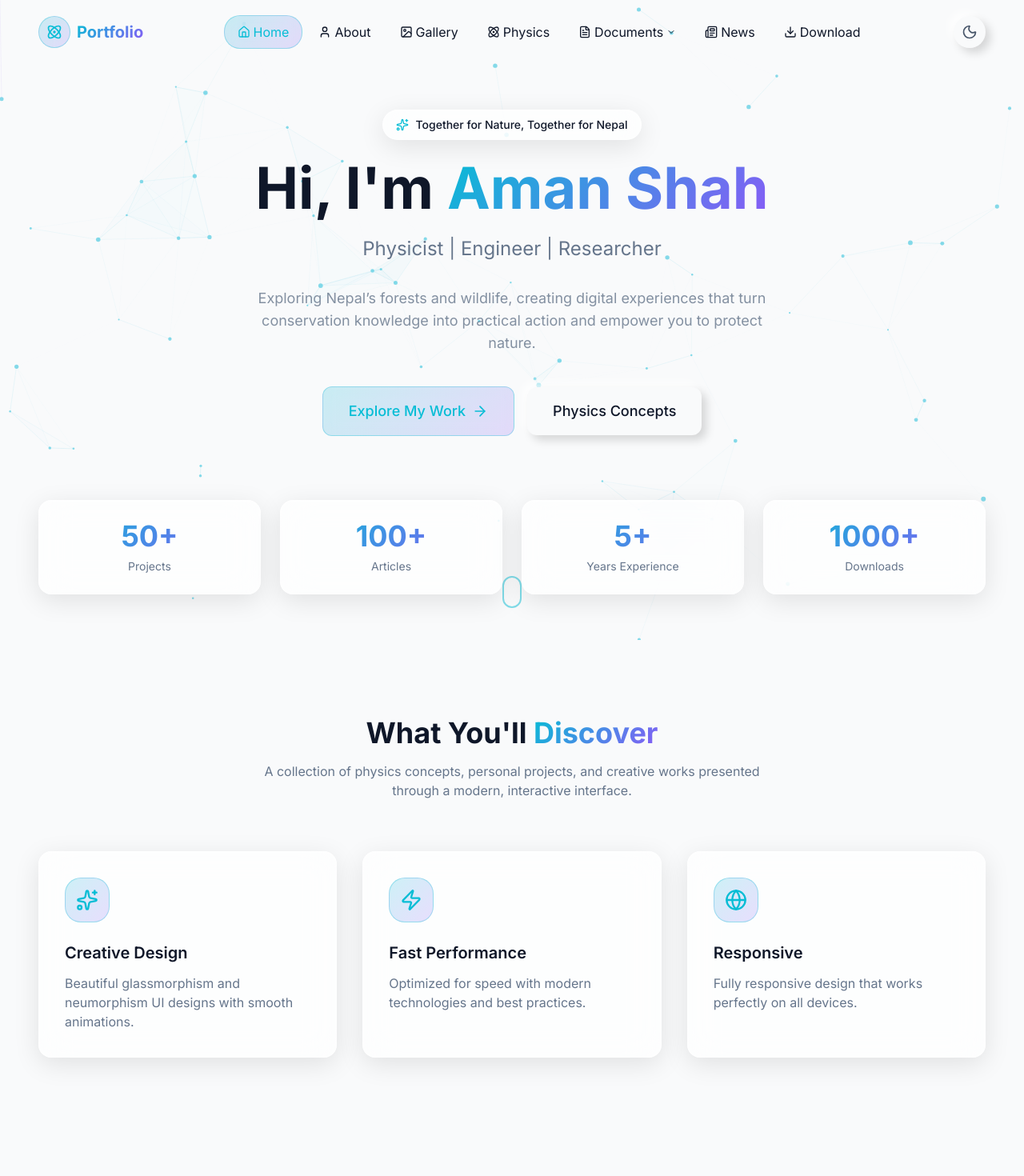
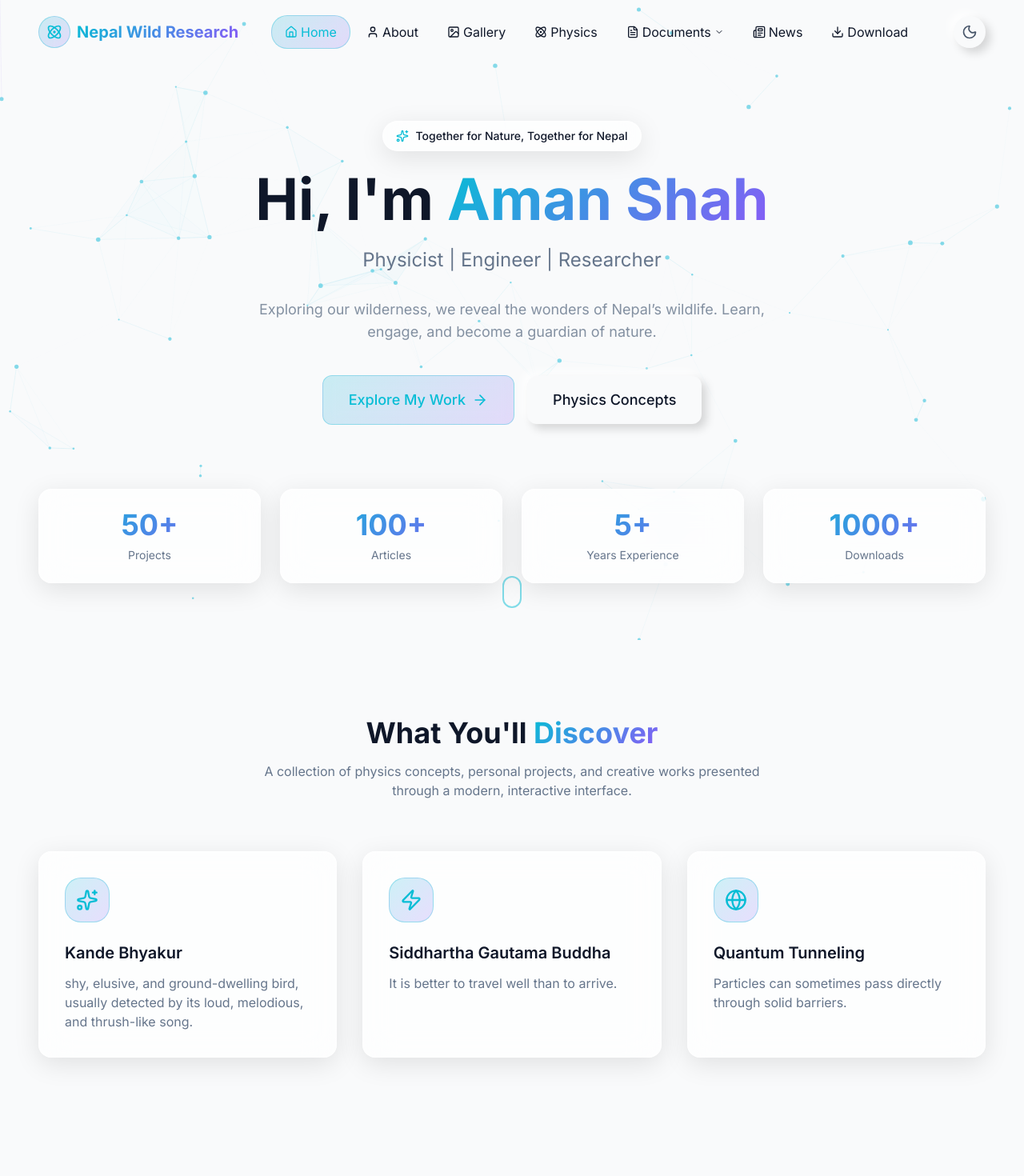
Before and after one commit to anwavshah-blip/amnserver, a React (Vite) app: page /#/ in a window 1280 px wide. Shown: the top 1470 px of the page at 80% size. Built offline with nearby package versions, Linux system fonts and the light colour scheme.

Commit message:
Website update

```diff
--- a/src/components/Footer.tsx
+++ b/src/components/Footer.tsx
@@ -55,9 +55,7 @@ export default function Footer() {
               </span>
             </div>
             <p className="text-muted-foreground text-sm leading-relaxed">
-              Exploring Nepal’s forests and wildlife through science
-              and research. Building digital experiences that turn knowledge into
-              meaningful conservation action.
+              Exploring Nepal’s forests and wildlife through science and research. Building digital experiences that turn knowledge into meaningful conservation action.
             </p>
             <div className="flex items-center gap-3">
               {socialLinks.map((social) => (
--- a/src/components/Navigation.tsx
+++ b/src/components/Navigation.tsx
@@ -76,7 +76,7 @@ export default function Navigation() {
                 <Atom className="w-5 h-5" />
               </div>
               <span className="text-xl font-bold gradient-text hidden sm:block">
-                Portfolio
+                Nepal Wild Research
               </span>
             </Link>
 
--- a/src/pages/Home.tsx
+++ b/src/pages/Home.tsx
@@ -8,18 +8,18 @@ import ParticleBackground from '../components/ParticleBackground';
 const features = [
   {
     icon: Sparkles,
-    title: 'Creative Design',
-    description: 'Beautiful glassmorphism and neumorphism UI designs with smooth animations.',
+    title: 'Kande Bhyakur',
+    description: 'shy, elusive, and ground-dwelling bird, usually detected by its loud, melodious, and thrush-like song.',
   },
   {
     icon: Zap,
-    title: 'Fast Performance',
-    description: 'Optimized for speed with modern technologies and best practices.',
+    title: 'Siddhartha Gautama Buddha',
+    description: 'It is better to travel well than to arrive.',
   },
   {
     icon: Globe,
-    title: 'Responsive',
-    description: 'Fully responsive design that works perfectly on all devices.',
+    title: 'Quantum Tunneling',
+    description: 'Particles can sometimes pass directly through solid barriers.',
   },
 ];
 
@@ -76,8 +76,7 @@ export default function Home() {
               transition={{ duration: 0.8, delay: 0.5, ease: 'easeOut' }}
               className="text-lg text-muted-foreground/80 max-w-2xl mx-auto mb-10"
             >
-              Exploring Nepal’s forests and wildlife, creating digital experiences that
-               turn conservation knowledge into practical action and empower you to protect nature.
+              Exploring our wilderness, we reveal the wonders of Nepal’s wildlife. Learn, engage, and become a guardian of nature.
             </motion.p>
 
             <motion.div
```
Also changed, not shown: 4 other files (tests, documents, lock files or other folders).
